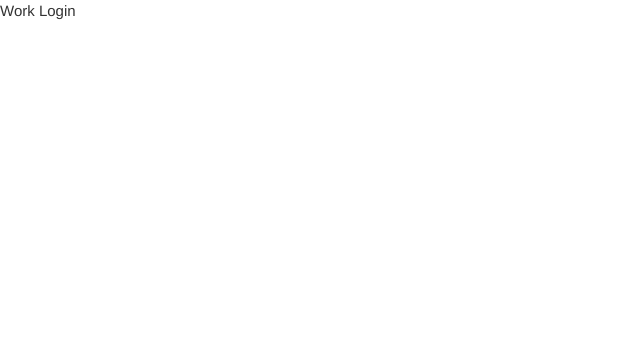
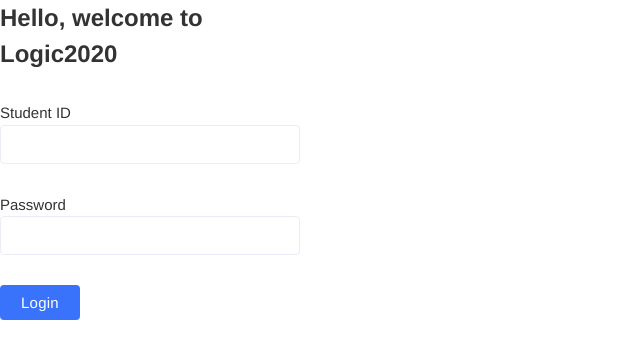
Before and after one commit to leesgrey/Logic2020, a plain HTML site: page tmpl/login.html in a window 1280 px wide. Shown: the whole page, without its empty margins (0-640 px from the left). Drawn offline with Linux system fonts and the light colour scheme.

Commit message:
basic element of login page

```diff
--- a/tmpl/login.html
+++ b/tmpl/login.html
@@ -7,7 +7,35 @@
     <link href="../assets/portal.css" rel="stylesheet">
   </head>
   <body>
-    Work
-    <a href="../tmpl/dashboard.html">Login</a>
+    <div class="">
+
+    </div>
+    <div class="">
+      <h3 class="title">
+        Hello, welcome to
+        <br>
+        Logic2020
+      </h3>
+      <p>
+
+      </p>
+      <div class="inputFieldRow">
+        <p>
+          Student ID
+        </p>
+        <p>
+          <input class="inputField" type="text" name="" value="" placeholder="">
+        </p>
+      </div>
+      <div class="inputFieldRow">
+        <p>
+          Password
+        </p>
+        <p>
+          <input class="inputField" type="text" name="" value="" placeholder="">
+        </p>
+      </div>
+    </div>
+    <a class="btn blue-btn" href="../tmpl/dashboard.html">Login</a>
   </body>
 </html>
```
